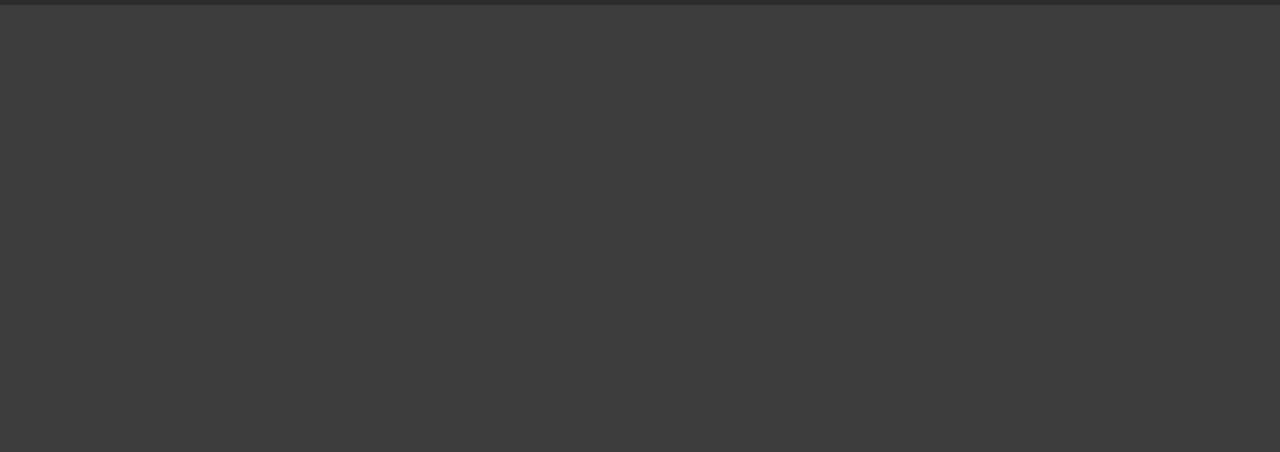
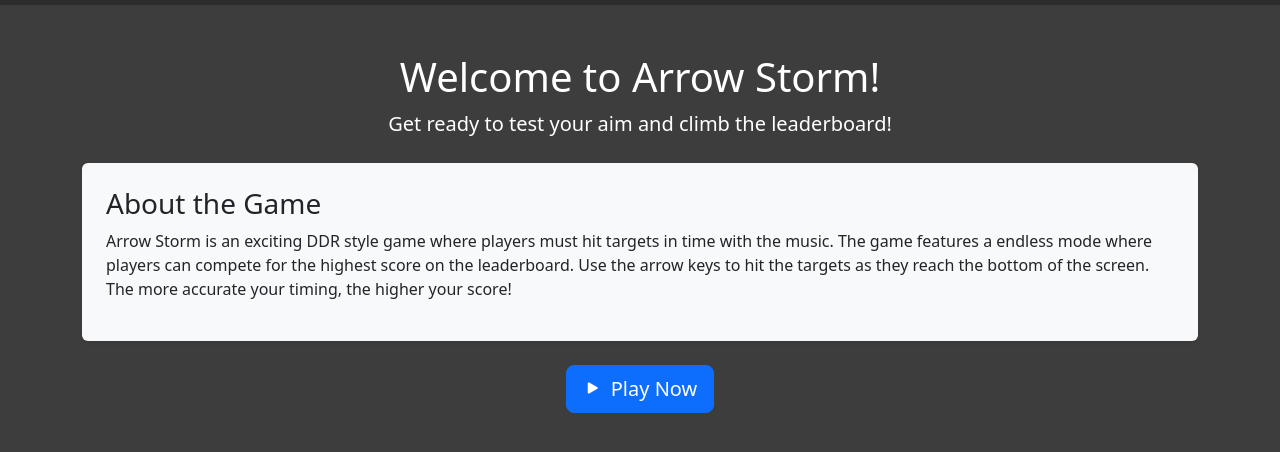
Before and after one commit to dhronm/ITI-200-DDR-Game, a plain HTML site: page index.html in a window 1280 px wide. Shown: the part 96-548 px from the top of the page. Drawn offline with nearby package versions, Linux system fonts and the light colour scheme.

Commit message:
Add files via upload

```diff
--- a/index.html
+++ b/index.html
@@ -38,6 +38,29 @@
                 </a>
             </div>
         </nav>
+
+        <!-- Welcome Section and Description -->
+        <div class="container mt-5">
+            <div class="text-center text-white">
+                <h1 classs="display-4">Welcome to Arrow Storm!</h1>
+                <p class="lead">Get ready to test your aim and climb the leaderboard!</p>
+            </div>
+
+            <div class="mt-4 p-4 bg-light rounded shadow-sm">
+                <h3>About the Game</h3>
+                <p>
+                    Arrow Storm is an exciting DDR style game where players must hit targets in time with the music.
+                    The game features a endless mode where players can compete for the highest score on the leaderboard.
+                    Use the arrow keys to hit the targets as they reach the bottom of the screen. The more accurate your timing, the higher your score!
+                </p>
+            </div>
+        </div>
+        <div class="text-center mt-4">
+            <button id="playButton" class="btn btn-primary btn-lg">
+                <i class="bi bi-play-fill me-2"></i>Play Now
+            </button>
+        </div>
         <script src="https://cdn.jsdelivr.net/npm/bootstrap@5.3.8/dist/js/bootstrap.bundle.min.js" integrity="sha384-FKyoEForCGlyvwx9Hj09JcYn3nv7wiPVlz7YYwJrWVcXK/BmnVDxM+D2scQbITxI" crossorigin="anonymous"></script>
+        <script src="script.js"></script>
     </body>
 </html>
--- /dev/null
+++ b/script.js
@@ -0,0 +1,3 @@
+document.getElementById("playButton").addEventListener("click", function() {
+    window.location.href = "game.html";
+});
```
Also changed, not shown: game.html (line endings or trailing spaces), leaderboard.html (line endings or trailing spaces).
